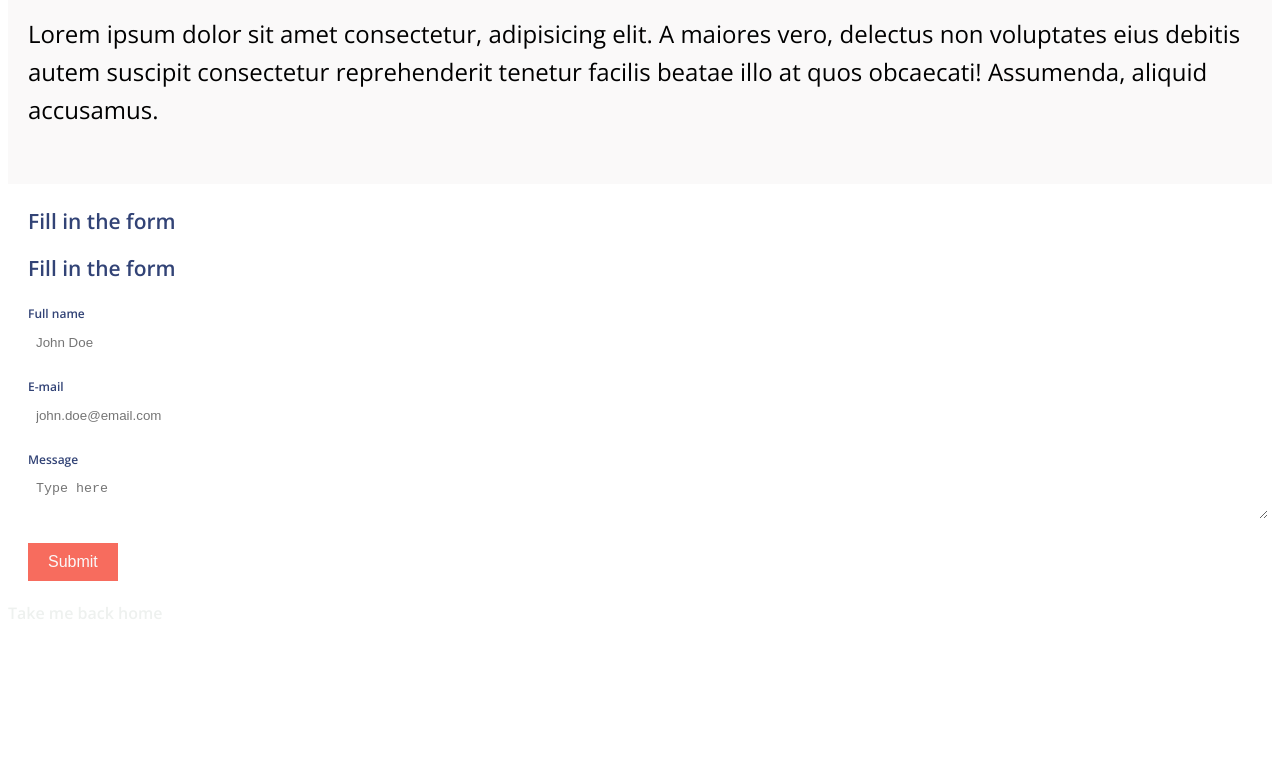
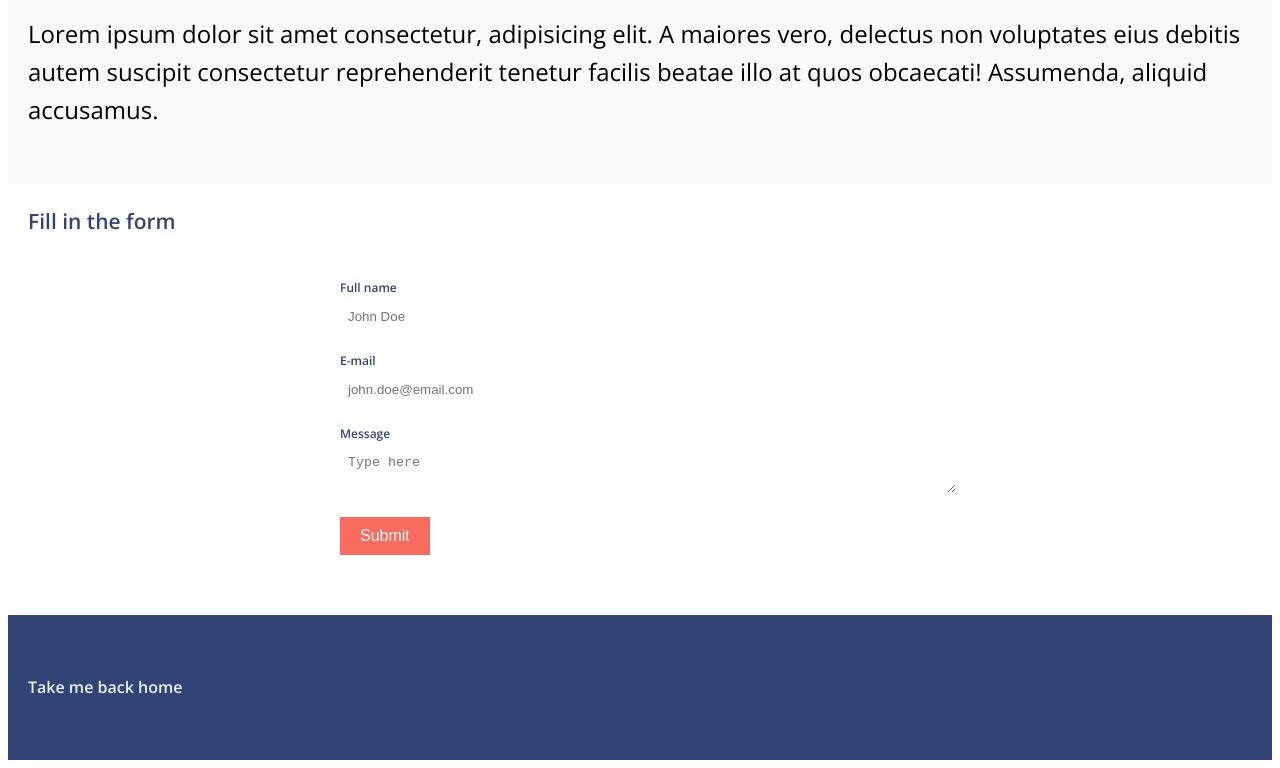
Before and after one commit to llpll/winc-academy, a plain HTML site: page CSS_forms/contact.html in a window 1280 px wide. Shown: the part 297-1065 px from the top of the page. Before the commit the page ends 932 px from the top, so only its background shows below. Drawn offline with nearby package versions, Linux system fonts and the light colour scheme.

Commit message:
Form changes

```diff
--- a/CSS_forms/contact.html
+++ b/CSS_forms/contact.html
@@ -32,7 +32,6 @@
   <main>
     <h4>Fill in the form</h4>
     <form class="contact-form" form name="contact" method="POST" data-netlify="true">
-      <h4>Fill in the form</h4>
       <div class="contact-details">
         <label>Full name</label>
         <input type:="text" name="name" placeholder="John Doe" />
--- a/CSS_forms/styles.css
+++ b/CSS_forms/styles.css
@@ -76,8 +76,7 @@ img {
     padding: 0px 0px 5px 0px ;
 }
 
-<<<<<<< Updated upstream:CSS_1_selectors/styles.css
-=======
+
 form {
     width: 600px;
     margin: 0 auto;
@@ -109,7 +108,7 @@ form {
     font-size: 16px;
 }
 
->>>>>>> Stashed changes:styles.css
+
 footer {
     background-color: #324376;
     padding: 60px 20px;
```
